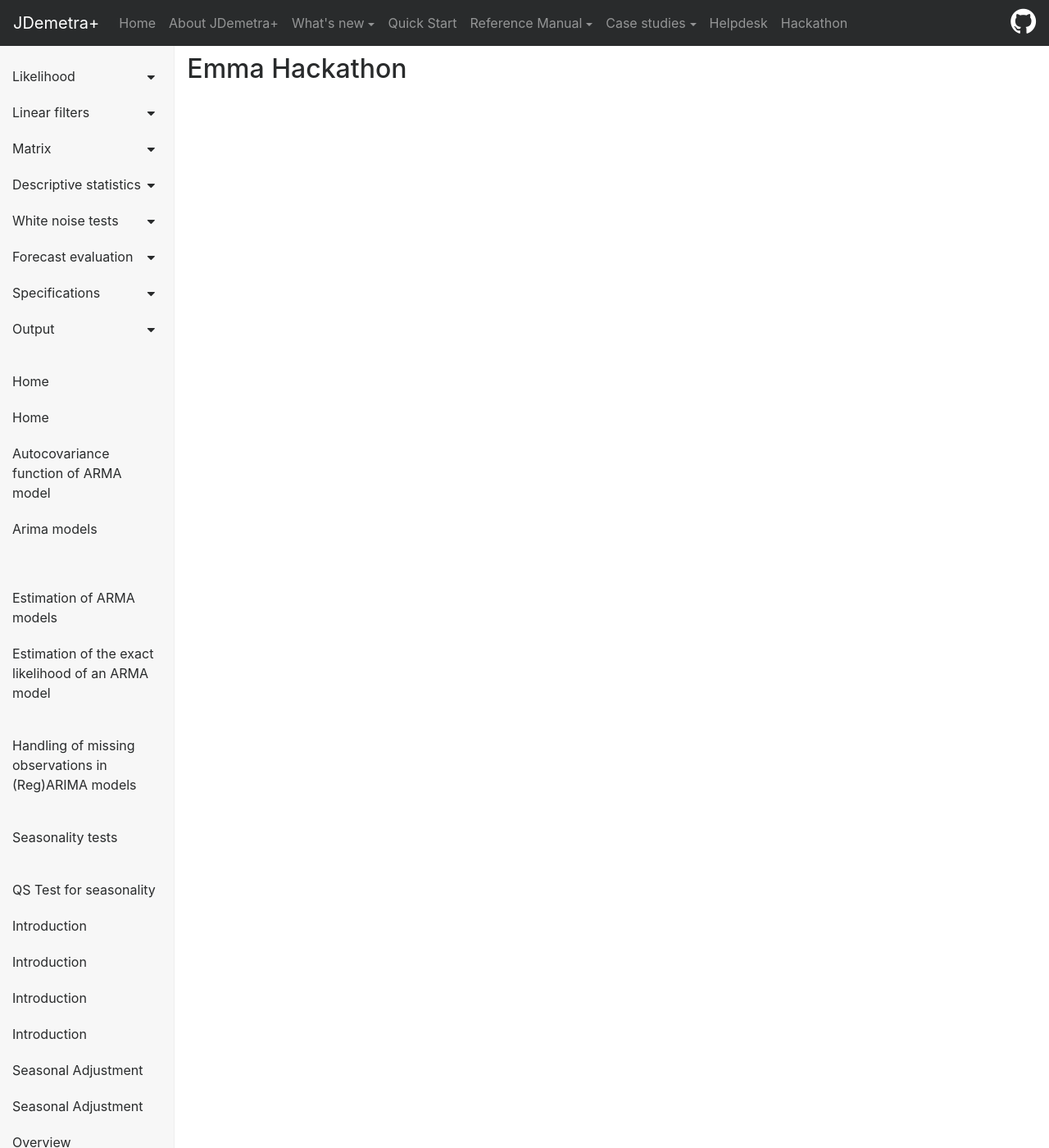
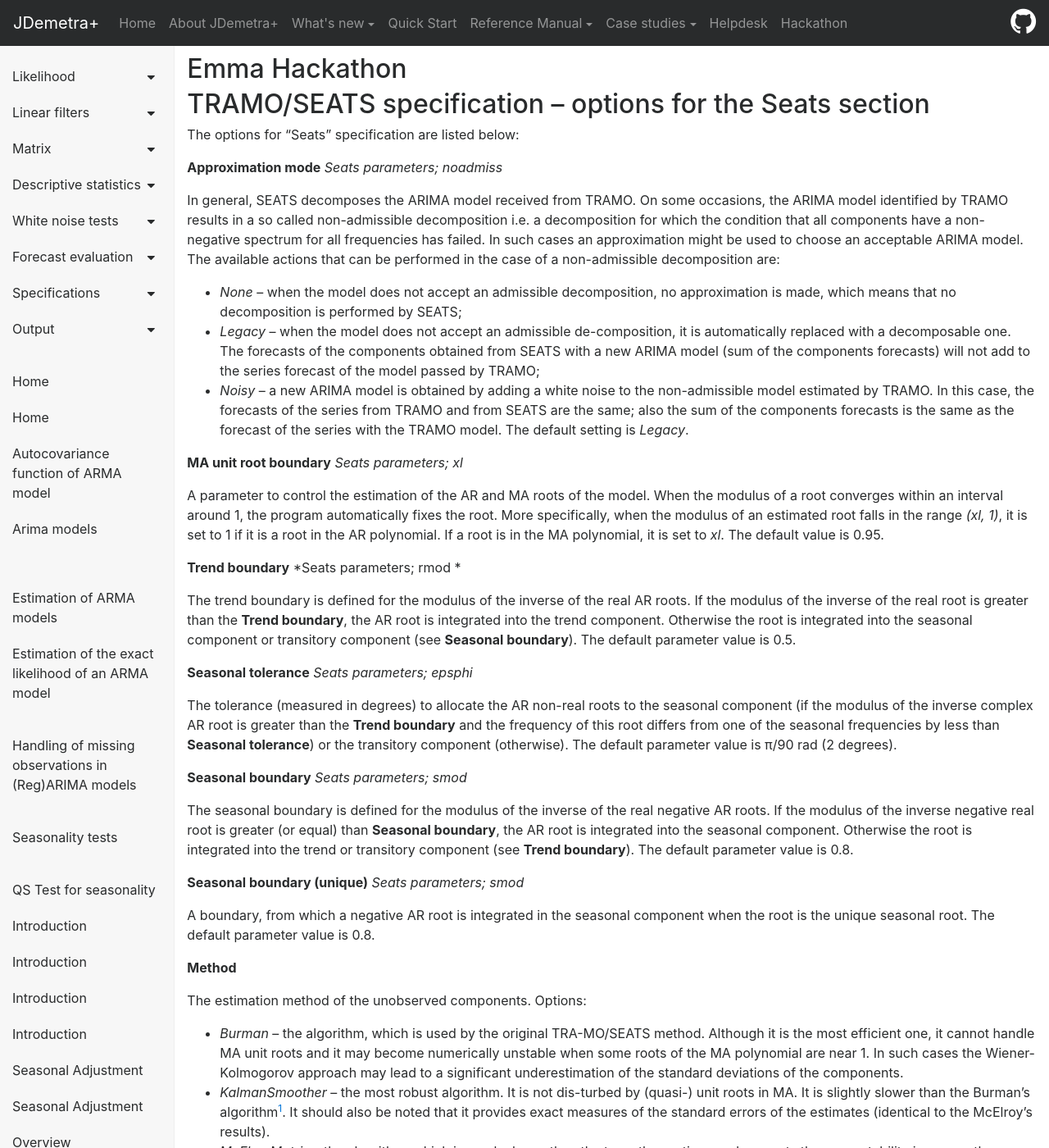
Before and after one commit to SylwiaGrudkowska/JDemetra-documentation, a Jekyll site: the page built from pages/Hackathon/emma.md, in a window 1280 px wide and 1400 px high. Shown: the whole window at 82% size. Built offline with Jekyll 4.4.1, drawn with Linux system fonts in a browser that asks for light colours; nearby versions of some CDN libraries; our own code applies the rules of GitHub Pages for plain Markdown files; some of the changed text lies outside the part shown.

Commit message:
Premiere page

```diff
--- a/pages/Hackathon/emma.md
+++ b/pages/Hackathon/emma.md
@@ -3,3 +3,55 @@ layout: left-menu
 title: Emma Hackathon
 order: 1
 ---
+
+## TRAMO/SEATS specification – options for the Seats section
+The options for "Seats" specification are listed below:
+
+**Approximation mode**
+*Seats parameters; noadmiss*
+
+In general, SEATS decomposes the ARIMA model received from TRAMO. On some occasions, the ARIMA model identified by TRAMO results in a so called non-admissible  decomposition i.e. a decomposition for which the condition that all components have a non-negative spectrum for all frequencies has failed. In such cases an approximation might be used to choose an acceptable ARIMA model. The available actions that can be performed in the case of a non-admissible decomposition are:
+
+- *None* – when the model does not accept an admissible decomposition, no approximation is made, which means that no decomposition is performed by SEATS;
+- *Legacy* – when the model does not accept an admissible de-composition, it is automatically replaced with a decomposable one. The forecasts of the components obtained from SEATS with a new ARIMA model (sum of the components forecasts) will not add to the series forecast of the model passed by TRAMO;
+- *Noisy* – a new ARIMA model is obtained by adding a white noise to the non-admissible model estimated by TRAMO. In this case, the forecasts of the series from TRAMO and from SEATS are the same; also the sum of the components forecasts is the same as the forecast of the series with the TRAMO model.
+The default setting is *Legacy*.
+
+**MA unit root boundary**
+*Seats parameters; xl*
+
+A parameter to control the estimation of the AR and MA roots of the model. When the modulus of a root converges within an interval around 1, the program automatically fixes the root. More specifically, when the modulus of an estimated root falls in the range *(xl, 1)*, it is set to 1 if it is a root in the AR polynomial. If a root is in the MA polynomial, it is set to *xl*. The default value is 0.95.
+
+**Trend boundary**
+*Seats parameters; rmod *
+
+The trend boundary is defined for the modulus of the inverse of the real AR roots. If the modulus of the inverse of the real root is greater than the **Trend boundary**, the AR root is integrated into the trend component. Otherwise the root is integrated into the seasonal component or transitory component (see **Seasonal boundary**). The default parameter value is 0.5.
+
+**Seasonal tolerance**
+*Seats parameters; epsphi*
+
+The tolerance (measured in degrees) to allocate the AR non-real roots to the seasonal component (if the modulus of the inverse complex AR root is greater than the **Trend boundary** and the  frequency of this root differs from one of the seasonal frequencies by less than **Seasonal tolerance**) or the transitory component (otherwise). The default parameter value is π/90 rad (2 degrees).
+
+**Seasonal boundary**
+*Seats parameters; smod*
+
+The seasonal boundary is defined for the modulus of the inverse of the real negative AR roots. If the modulus of the inverse negative real root is greater (or equal) than **Seasonal boundary**, the AR root is integrated into the seasonal component. Otherwise the root is integrated into the trend or transitory component (see **Trend boundary**). The default parameter value is 0.8.
+
+**Seasonal boundary (unique)**
+*Seats parameters; smod*
+
+A boundary, from which a negative AR root is integrated in the seasonal component when the root is the unique seasonal root. The default parameter value is 0.8.
+
+**Method**
+
+The estimation method of the unobserved components.
+Options:
+- *Burman* – the algorithm, which is used by the original TRA-MO/SEATS method. Although it is the most efficient one, it cannot handle MA unit roots and it may become numerically unstable when some roots of the MA polynomial are near 1. In such cases the Wiener-Kolmogorov approach may lead to a significant underestimation of the standard deviations of the components.
+- *KalmanSmoother* – the most robust algorithm. It is not dis-turbed by (quasi-) unit roots in MA. It is slightly slower than the Burman's algorithm[^65]. It should also be noted that it provides exact measures of the standard errors of the estimates (identical to the McElroy's results).
+- *McElroyMatrix* – the algorithm, which is much slower than the two other options and presents the same stability issues as the Burman's algorithm. However, it provides additional results (full covariance matrix of the estimates) that may be useful.
+The default setting is *Burman*.
+
+
+##### Footnotes
+
+[^65]: The disturbance filter of Koopman is nearly as fast as the Burman’s solution. However, it does not provide the standard deviations of the estimates.
```
